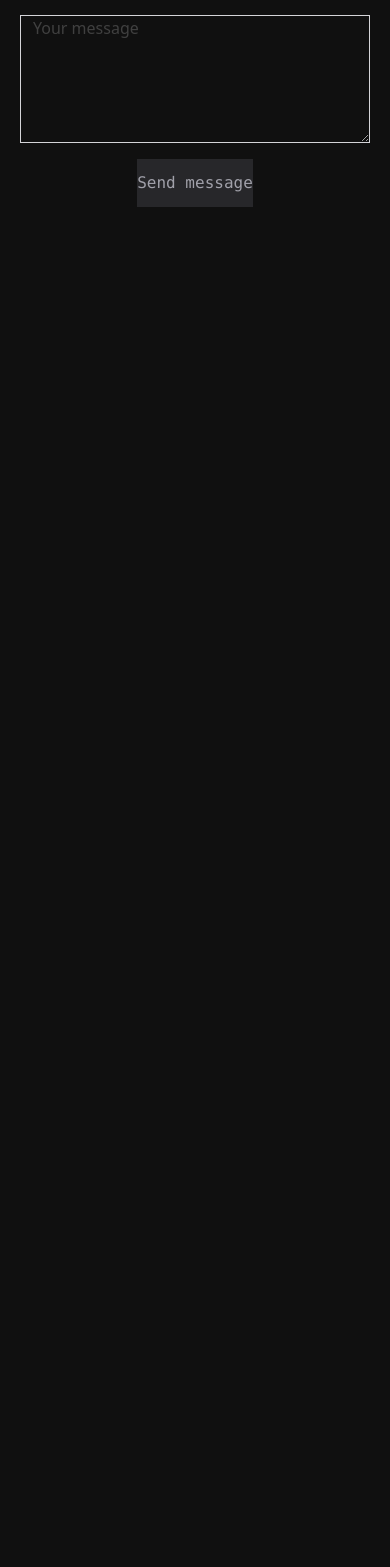
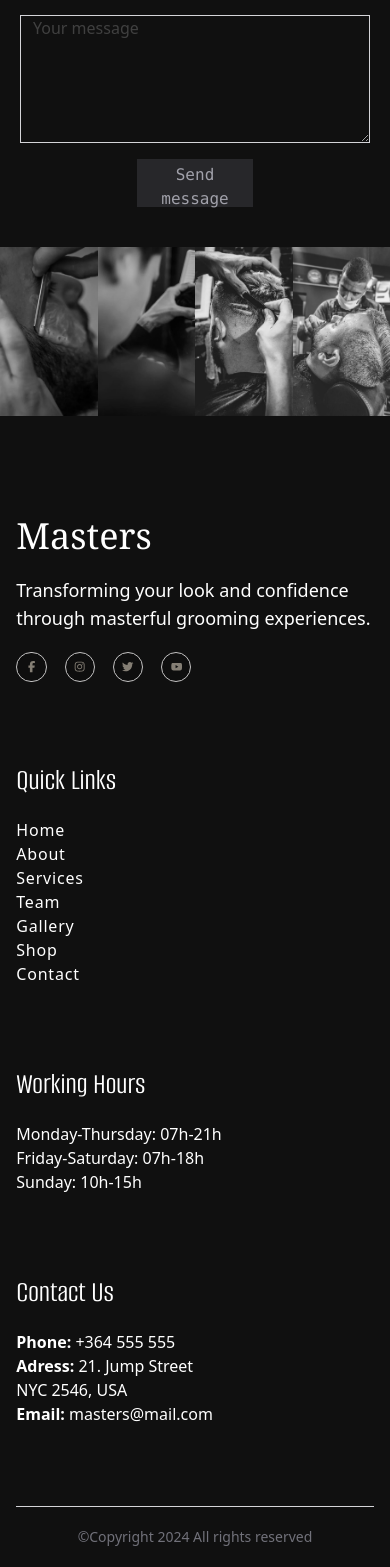
Before and after one commit to tidzi17/barbers-shop, a React (Create React App) app: page /contact in a window 390 px wide. Shown: the part 2598-4165 px from the top of the page. Before the commit the page ends 2845 px from the top, so only its background shows below. Built offline with nearby package versions, Linux system fonts and the light colour scheme; a web font is replaced by a local one.

Commit message:
footer res

```diff
--- a/src/App.js
+++ b/src/App.js
@@ -30,8 +30,8 @@ function App() {
     {/* <Route path='*' element={<NotFound />}/> */}
     </Routes>
     <BookingSection />
-    {/* <ImageBanner />
-    <Footer /> */}
+    <ImageBanner />
+    <Footer />
 
   </>
 
--- a/src/components/bookForm.jsx
+++ b/src/components/bookForm.jsx
@@ -11,7 +11,7 @@ export default function BookForm(){
             <input type="text" name="name" id="name" placeholder="Your Name" className="w-full h-12 bg-transparent  placeholder:text-neutral-700 placeholder:pl-3 border-[1px] border-zinc-300" />
             <input type="tel" name="phonenum" id="phonenum" placeholder="Your Phone Number" className="w-full h-12 bg-transparent  placeholder:text-neutral-700 placeholder:pl-3 border-[1px] border-zinc-300"/>
             <textarea name="message" id="message" placeholder="Your message"  className="w-full h-32 bg-transparent placeholder:text-neutral-700 placeholder:pl-3 border-[1px] border-zinc-300"></textarea>
-            <button type="submit" className="h-12 w-1/3 font-mono text-base bg-zinc-800 text-zinc-400 ">Send message</button>
+            <button type="submit" className="h-12 w-1/3 font-mono text-base bg-zinc-800 text-zinc-400 p-1">Send message</button>
             </form>
         </div>
     )
--- a/src/components/footer.jsx
+++ b/src/components/footer.jsx
@@ -9,9 +9,9 @@ export default function Footer(){
     return(
         <div>
             <h1 className="text-white  w-full py-5">
-                <div className="grid grid-cols-4  w-11/12 m-auto py-20">
+                <div className="grid md:grid-cols-4 gap-20  justify-between w-11/12 m-auto py-20 lg:mb-10">
                     <div className="w-full h-full">
-                        <h3  className="text-6xl  text-white font-serif font-thin mb-5">Masters</h3>
+                        <h3  className="text-4xl lg:text-6xl  text-white font-serif font-thin mb-5">Masters</h3>
                         <p className="text-lg font-sans font-light mb-5">Transforming your look and confidence through masterful grooming experiences. </p>
                       <div className="social-buttons flex flex-wrap gap-5 ">
                       <div className="social-button social-button--facebook" aria-label="Facebook">
@@ -28,33 +28,33 @@ export default function Footer(){
                     </div>
                       </div>
                     </div>
-                    <div className=" w-full h-full pl-20">
-                        <h3 className="text-5xl font-alumni mb-5">Quick Links</h3>
-                        <ul className="">
+                    <div className=" w-full h-full ">
+                        <h3 className="text-3xl lg:text-5xl font-alumni mb-5">Quick Links</h3>
+                        <ul className="md:grid md:grid-cols-2">
                         {navlinks.map((d, i) =>
-                 <Link key={i} to={d.link} className="text-lg font-light tracking-wider font-sans ">
+                 <Link key={i} to={d.link} className="text-base lg:text-lg font-light tracking-wider font-sans ">
                     <li>{d.label}</li>
                  </Link>
                  )}
                         </ul>
                     </div>
-                    <div className=" w-full h-full pl-20">
-                        <h3 className="text-5xl font-alumni mb-5">Working Hours</h3>
-                        <p className="font-sans font-light text-lg">Monday-Thursday: <span>07h-21h</span></p>
-                        <p className="font-sans font-light text-lg">Friday-Saturday: <span>07h-18h</span></p>
-                        <p className="font-sans font-light text-lg">Sunday: <span>10h-15h</span></p>
+                    <div className=" w-full h-full ">
+                        <h3 className="text-3xl lg:text-5xl font-alumni mb-5">Working Hours</h3>
+                        <p className="font-sans font-light text-base lg:text-lg">Monday-Thursday: <span>07h-21h</span></p>
+                        <p className="font-sans font-light text-base lg:text-lg">Friday-Saturday: <span>07h-18h</span></p>
+                        <p className="font-sans font-light text-base lg:text-lg">Sunday: <span>10h-15h</span></p>
                     </div>
 
-                    <div className=" w-full h-full pl-20">
-                        <h3 className="text-5xl font-alumni mb-5">Contact Us</h3>
-                        <p className="font-sans font-light text-lg"><span className="font-bold">Phone:</span> +364 555 555</p>
-                        <p className="font-sans font-light text-lg"><span className="font-bold">Adress:</span> 21. Jump Street <br></br>NYC 2546, USA</p>
-                        <p className="font-sans font-light text-lg"><span className="font-bold">Email:</span> masters@mail.com</p>
+                    <div className=" w-full h-full ">
+                        <h3 className="text-3xl lg:text-5xl font-alumni mb-5">Contact Us</h3>
+                        <p className="font-sans font-light text-base lg:text-lg"><span className="font-bold">Phone:</span> +364 555 555</p>
+                        <p className="font-sans font-light text-base lg:text-lg"><span className="font-bold">Adress:</span> 21. Jump Street <br></br>NYC 2546, USA</p>
+                        <p className="font-sans font-light text-base lg:text-lg"><span className="font-bold">Email:</span> masters@mail.com</p>
                     </div>
 
                 </div>
                 <div className="w-11/12 border-t-[1px] border-zinc-300 m-auto flex items-center pt-5">
-                    <p className="m-auto text-base font-sans text-zinc-500">&copy;Copyright 2024 All rights reserved</p>
+                    <p className="m-auto text-sm lg:text-base font-sans text-zinc-500">&copy;Copyright 2024 All rights reserved</p>
                 </div>
             </h1>
         </div>
--- a/src/components/imagebanner.jsx
+++ b/src/components/imagebanner.jsx
@@ -6,19 +6,19 @@ import forth from '../assets/service2.png'
 
 export default function ImageBanner(){
     return(
-        <div className="w-full h-[30vh] flex">
-  <div className="flex-1">
+        <div className="w-full h-[20vh] md:h-[30vh] flex">
+  <div className="w-full h-full">
     <img src={first} alt="Left Image" className="w-full h-full object-cover grayscale" />
   </div>
 
-  <div className="flex-2">
+  <div className="w-full h-full">
     <img src={second} alt="Middle Image" className="w-full h-full object-cover grayscale" />
   </div>
 
-  <div className="flex-1">
+  <div className="w-full h-full">
     <img src={third} alt="Right Image" className="w-full h-full object-cover grayscale" />
   </div>
-  <div className="flex-1">
+  <div className="w-full h-full">
     <img src={forth} alt="Right Image" className="w-full h-full object-cover grayscale" />
   </div>
 </div>
```
